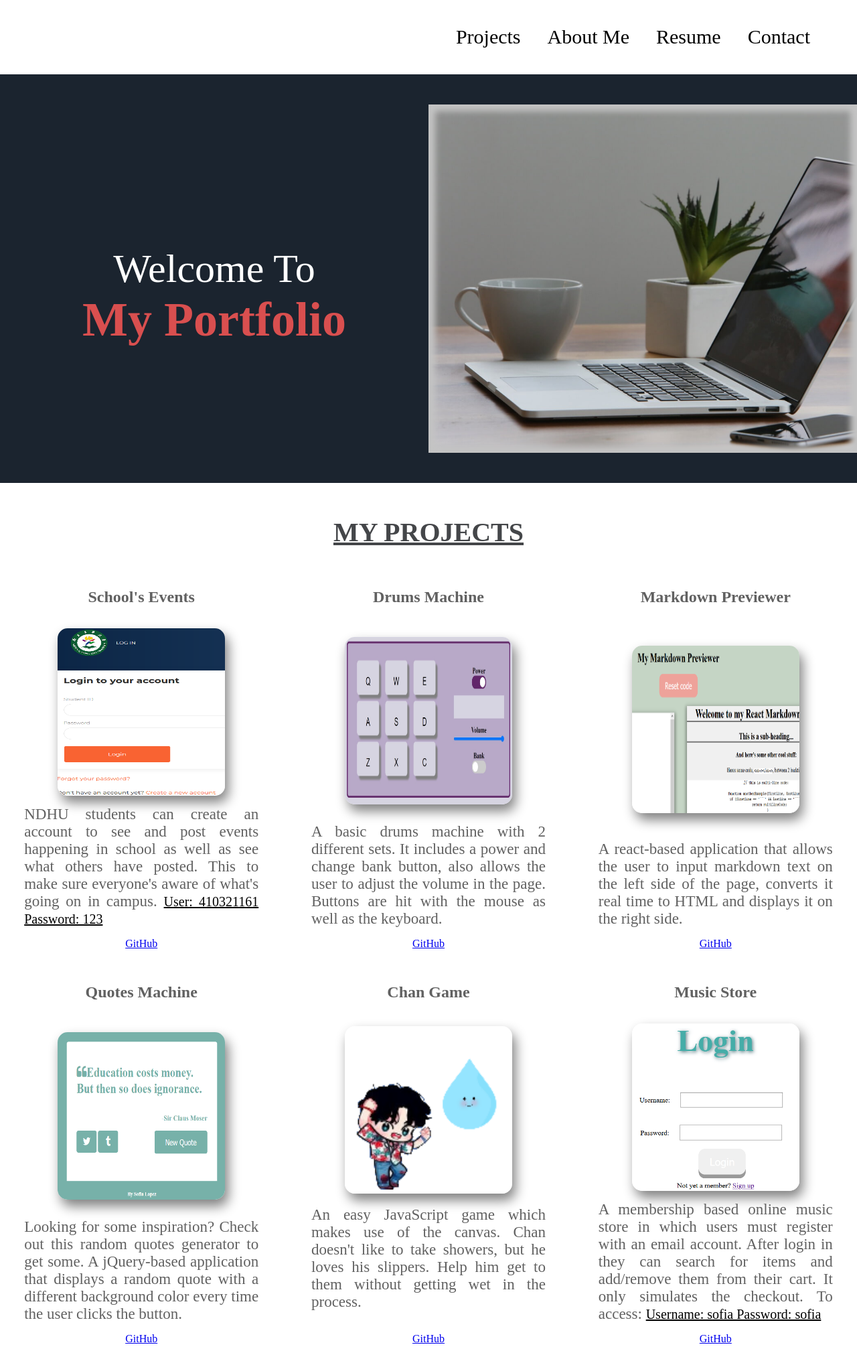
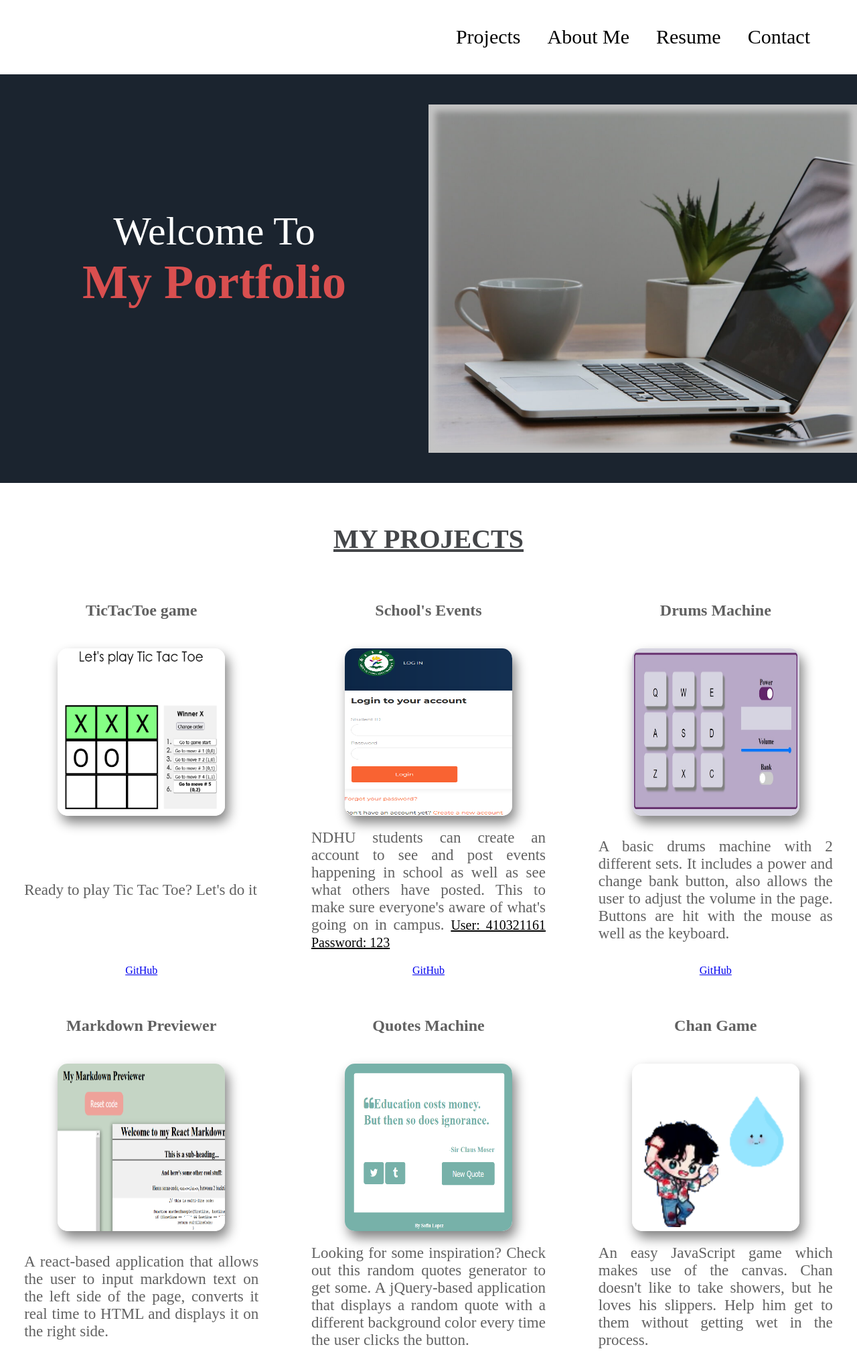
Before and after one commit to sofialo23/myportfolio, a PHP site: page /Events/ in a window 1280 px wide. Shown: the top 2017 px of the page at 67% size. Run offline with PHP 8.4, Linux system fonts and the light colour scheme; some libraries are stand-ins or nearby versions.

```diff
--- a/index.html
+++ b/index.html
@@ -35,6 +35,26 @@
 			<div class="projects-content">
 
 				<div class="project-item">
+					<h2 class="item-title">TicTacToe game</h2>
+					<div class="img__wrap">
+  						<img class="img__img" src="media/ttt.jpg" />
+  						<a href="http://sofiacode.cf/projects/tictactoe/" class="img_description" target="_blank">
+  							<ul>
+  								<li>HTML</li>
+  								<li>CSS</li>
+  								<li>Javascript</li>
+  								<li>React</li>
+  							</ul>
+  						</a>
+					</div>
+					<div class="text-wrap">
+						<p class="item-description">Ready to play Tic Tac Toe? Let's do it
+  						</p>
+					</div>
+					<a class="codelink" href="https://github.com/sofialo23/TicTacToe.git" target="_blank">GitHub</a>
+				</div>
+
+				<div class="project-item">
 					<h2 class="item-title">School's Events</h2>
 					<div class="img__wrap">
   						<img class="img__img" src="media/events.jpg" />
@@ -55,9 +75,8 @@
 						<span class="credentials">User: 410321161
   						Password: 123</span>
   						</p>
-						<a class="codelink" href="https://github.com/sofialo23/myportfolio/tree/main/projects/events/examples" target="_blank">GitHub</a>
 					</div>
-
+					<a class="codelink" href="https://github.com/sofialo23/myportfolio/tree/main/projects/events/examples" target="_blank">GitHub</a>
 				</div>
 
 
@@ -75,8 +94,8 @@
 					</div>
 					<div class="text-wrap">
 						<p class="item-description">A basic drums machine with 2 different sets. It includes a power and change bank button, also allows the user to adjust the volume in the page. Buttons are hit with the mouse as well as the keyboard.</p>
+					</div>
 						<a class="codelink" href="https://github.com/sofialo23/drums-machine" target="_blank">GitHub</a>
-					</div>
 				</div>
 
 				<div class="project-item" >
@@ -93,8 +112,9 @@
 					</div>
 					<div class="text-wrap">
 						<p class="item-description">A react-based application that allows the user to input markdown text on the left side of the page, converts it real time to HTML and displays it on the right side.</p>
-						<a class="codelink" href="https://github.com/sofialo23/React-Markdown-Previewer" target="_blank">GitHub</a>
 					</div>
+					<a class="codelink" href="https://github.com/sofialo23/React-Markdown-Previewer" target="_blank">GitHub</a>
+
 				</div>
 
 				<div class="project-item" >
@@ -111,8 +131,8 @@
 					</div>
 					<div class="text-wrap">
 						<p class="item-description">Looking for some inspiration? Check out this random quotes generator to get some. A jQuery-based application that displays a random quote with a different background color every time the user clicks the button.</p>
-						<a class="codelink" href="https://github.com/sofialo23/quotes-machine-jQuery" target="_blank">GitHub</a>
 					</div>
+					<a class="codelink" href="https://github.com/sofialo23/quotes-machine-jQuery" target="_blank">GitHub</a>
 				</div>
 
 				<div class="project-item" >
@@ -128,9 +148,9 @@
   						</a>
 					</div>
 					<div class="text-wrap">
-						<p class="item-description">An easy JavaScript game which makes use of the canvas. Chan doesn't like to take showers, but he loves his slippers. Help him get to them without getting wet in the process.</p><br>
+						<p class="item-description">An easy JavaScript game which makes use of the canvas. Chan doesn't like to take showers, but he loves his slippers. Help him get to them without getting wet in the process.</p>
+					</div>
 						<a class="codelink" href="https://github.com/sofialo23/myportfolio/tree/main/projects/Chan-game" target="_blank">GitHub</a>
-					</div>
 				</div>
 
 				<div class="project-item" >
@@ -152,8 +172,8 @@
 						<span class="credentials">Username: sofia
 						Password: sofia</span>
 						</p>
+					</div>
 						<a class="codelink" href="https://github.com/sofialo23/myportfolio/tree/main/projects/music-store" target="_blank">GitHub</a>
-					</div>
 				</div>
 
 			</div>
--- a/projects/events/examples/fetchCreateActivity.php
+++ b/projects/events/examples/fetchCreateActivity.php
@@ -53,7 +53,8 @@
     if($result_insert)
     {
       while($row = mysqli_fetch_array($result_query))
-      { echo "Data queried correctly";
+      {
+
           $nuevoId = $row["activity_id"];
 
           $isTouch = empty($alldate[10]);
@@ -61,7 +62,7 @@
             $alldate[10] = 0;
 
           categoriesAct($nuevoId, $alldate[9], $alldate[10]);
-          echo $row["activity_id"];
+          echo $nuevoId;
 
           break;
       }
--- a/style.css
+++ b/style.css
@@ -46,11 +46,12 @@ html, body{
 	flex-basis: 50%;
 	height: 100%;
 	text-align: center;
+	justify-content: center;
 	font-size: 60px;
 }
 
 #home-text p{
-	margin-top: 40%;
+	margin-top: 200px;
 	color: white;
 }
 
@@ -67,23 +68,20 @@ html, body{
 #port{
 	font-weight: bold;
 	font-size: 72px;
-	/*
-  background: -webkit-linear-gradient(#429edf, #23bf6d);
-  -webkit-background-clip: text;
-  -webkit-text-fill-color: transparent;*/
-  color: #d94f4f;
+  	color: #d94f4f;
 }
 
 
 .projects{
 	width: 100%;
 	height: auto;
+	padding-bottom: 50px;
 }
 
 .projects-title{
 	text-align: center;
 	font-size: 40px;
-	margin: 50px;
+	margin: 60px;
 	color: #444649;
 	text-decoration: underline;
 }
@@ -101,32 +99,39 @@ html, body{
 	flex-direction: column;
 	align-items: center;
 	flex-basis: 33%;
-	margin-bottom: 40px;
-	justify-content: space-between;
+	margin-bottom: 50px;
+}
+
+.item-title{
+	margin-top: 10px;
+	margin-bottom: 20px;
+	flex: 0 0 50px;
+	color: #616161;
 }
 
 .project-item img{
-	position: relative;
 	width: 250px;
 	height: 250px;
 	border-radius: 15px;
 }
 
-.item-title{
-	margin: 10px;
-	flex: 0 0 50px;
-	color: #616161;
+.text-wrap{
+	margin-top: auto;
 }
-
 .item-description{
 	font-size: 23px;
 	text-align: justify;
-	margin-bottom: 15px;
-	margin-top: 15px;
+	margin-top: 20px;
 	width: 350px;
 	color:#616161;
+	margin-bottom: 20px;
+	align-content: center;
+	align-items: center;
 }
 
+.codelink{
+	margin-top: auto;
+}
 
 /* quick reset */
 * {
@@ -357,7 +362,7 @@ position: fixed;
 	}
 	#home-img{
 		flex-basis: 25%;
-		width: 70%;
+		width: 190px;
 		height: auto;
 		margin-bottom: 10%;
 		background-size: contain;
@@ -414,78 +419,3 @@ position: fixed;
 
 
 }
-/*
-@media only screen and (max-width: 850px){
-	.aboutMe{
-		background-color: green;
-	}
-}*/
-
-/*
-.aboutMe{
-	width: 100%;
-	height: 800px;
-	background-color: #1b242f;
-	padding-top: 5px;
-	display: flex;
-	flex-direction: row;
-	flex-wrap: wrap;
-	align-content: flex-start;
-	justify-content: center;
-}
-
-#about-title{
-	text-align: center;
-	font-size: 40px;
-	color: #FFF;
-	text-decoration: underline;
-	flex: 0 0 100%;
-	height: 50px;
-	margin: 30px;
-}
-
-#aboutme-text{
-	color: #FFF;
-	font-size: 25px;
-	width: 500px;
-	display: flex;
-	align-items: center;
-	margin: 80px;
-	text-align: justify;
-}
-
-#profilepic{
-	width: 300px;
-	height: 400px;
-	margin: 50px;
-}
-
-.resume{
-	flex: 0 0 100%;
-	display: flex;
-	justify-content: center;
-	align-items: center;
-	color: #d94f4f;
-	font-size: 30px;
-	transition-duration: 1s;
-
-}
-
-#resumelink{
-	color: #d94f4f;
-	width: 200px;
-	text-decoration: none;
-}
-#resumelink:hover{
-	transform: scale(1.2);
-	transition-duration: 1s;
-}
-
-#resumeicon{
-	width: 40px;
-	height: 50px;
-	margin: 10px;
-	color: #fff;
-	font-style: none;
-}
-*/
```
Also changed, not shown: media/ttt.jpg (added), 1 other file.
